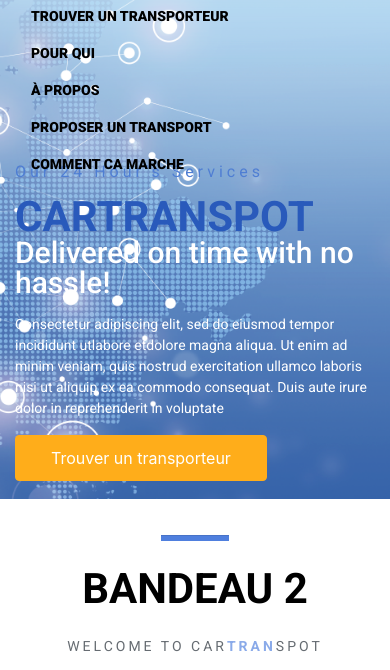
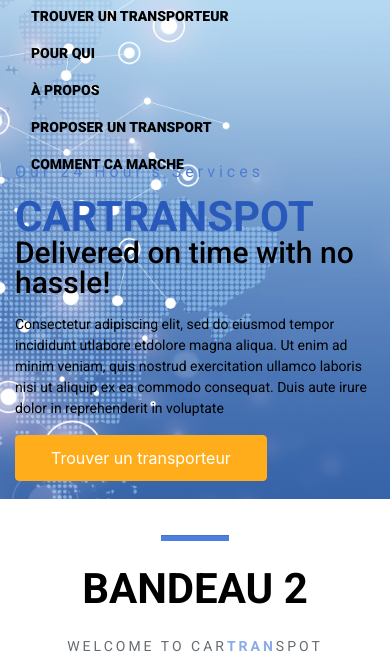
Before and after one commit to Andrew-Kolchin/HTML, a website: page index.html in a window 390 px wide. Shown: the part 137-807 px from the top of the page. Drawn offline with Linux system fonts and the light colour scheme.

Commit message:
fix slidePost color

```diff
--- a/sass/main.scss
+++ b/sass/main.scss
@@ -229,11 +229,15 @@
     line-height: 1;
     @media (max-width: 768px) {
       font-size: 30px;
+      color: $black;
     }
   }
 
   &__content {
     @include robotoRegular($white);
+    @media (max-width: 768px) {
+      color: $black;
+    }
   }
 }
 
```
Also changed, not shown: css/main.css.
